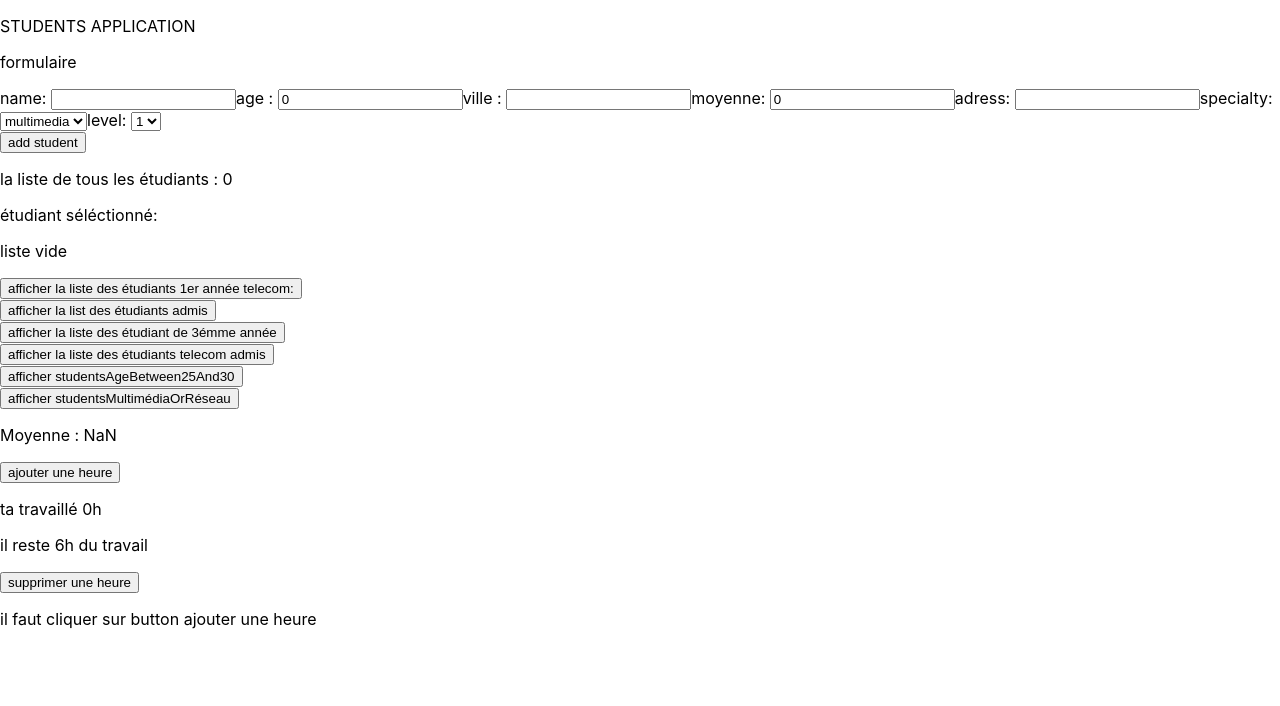
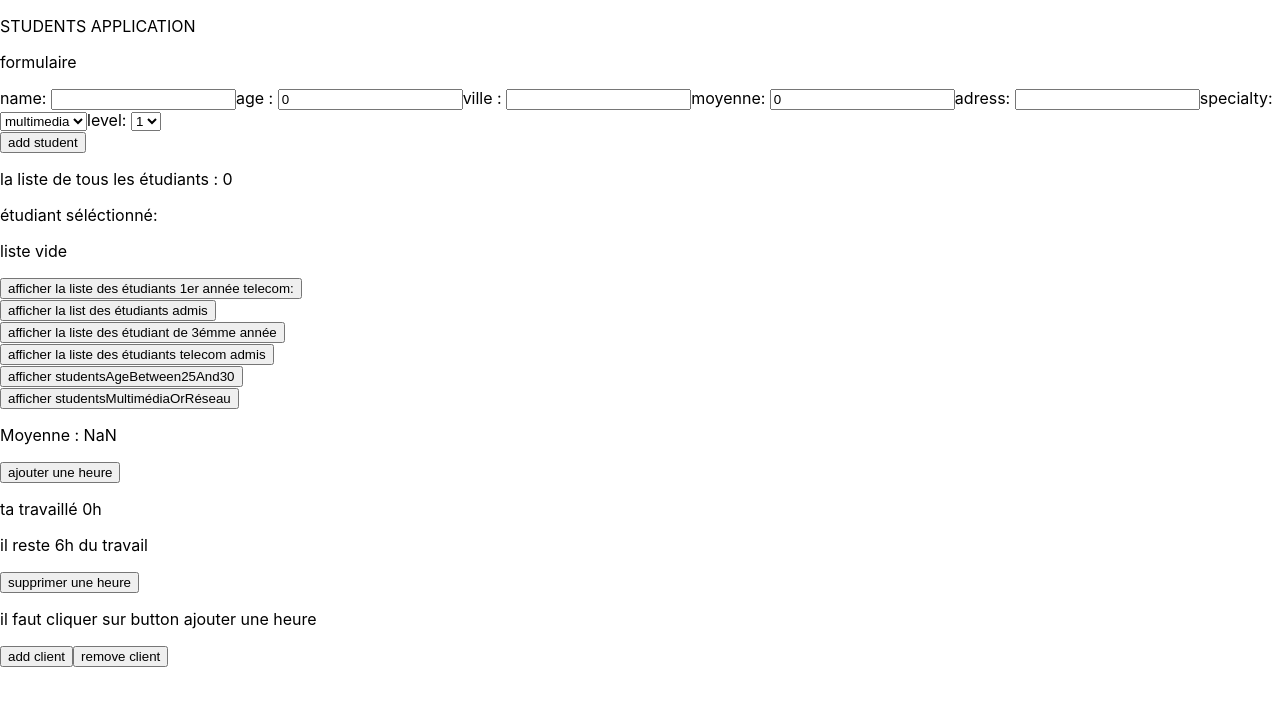
Before and after one commit to Anfel-web/studentReact, a React (Create React App) app: page / in a window 1280 px wide. Shown: the top 706 px of the page. Built offline with nearby package versions, Linux system fonts and the light colour scheme.

Commit message:
Button (#9)
* button

* button

* GenericButton

* GenericButton

* GenerciButton

* GenericButton

* GenericButton

* GenericButton

Co-authored-by: anfels <anfel.selmi15@gmail.com>

```diff
--- /dev/null
+++ b/src/components/GenericButton.jsx
@@ -0,0 +1,7 @@
+import React from "react";
+const GenericButton = (props) => {
+  return (
+    <button >{props.label}</button>
+  )
+}
+export default GenericButton;
--- a/src/components/Students.jsx
+++ b/src/components/Students.jsx
@@ -3,8 +3,9 @@ import StudentsList from '../components/StudentsList';
 import studentsWithStatus from '../functions/studentsWithStatus';
 import StudentsTimeTable from "../components/StudentsTimeTable";
 import GenericList from "./GenericList";
+import GenericButton from "./GenericButton";
 
-const Students = (props) => {
+const Students = () => {
     const [buttonAddTitle, setButtonAddTitle] = useState("add student");
     const [name, setName] = useState("");
     const [age, setAge] = useState(0);
@@ -62,12 +63,14 @@ const Students = (props) => {
             <StudentsList listStudentsWithStatus={listStudentsWithStatus} deleteStudent={deleteStudent} />
             <GenericList students={telecomStudentsLevel1} label="la liste des étudiants 1er année telecom:" />
             <GenericList students={studentsAdmis} label="la list des étudiants admis" />
-            <GenericList students={studentsWithLevel3}  label="la liste des étudiant de 3émme année" />
-            <GenericList students={telecomStudentsAdmis}  label="la liste des étudiants telecom admis" />
-            <GenericList students={studentsAgeBetween25And30}  label="studentsAgeBetween25And30" />
-            <GenericList students={studentsMultimédiaOrRéseau}  label="studentsMultimédiaOrRéseau" />
+            <GenericList students={studentsWithLevel3} label="la liste des étudiant de 3émme année" />
+            <GenericList students={telecomStudentsAdmis} label="la liste des étudiants telecom admis" />
+            <GenericList students={studentsAgeBetween25And30} label="studentsAgeBetween25And30" />
+            <GenericList students={studentsMultimédiaOrRéseau} label="studentsMultimédiaOrRéseau" />
             <p>Moyenne  : {moy}</p>
             <StudentsTimeTable />
+            <GenericButton label="add client" />
+            <GenericButton label="remove client" />
         </div >
     )
 }
--- a/src/components/StudentsTimeTable.jsx
+++ b/src/components/StudentsTimeTable.jsx
@@ -10,7 +10,6 @@ const StudentsTimeTable = () => {
             <button
                 onClick=
                 {() => {
-                    // condition
                     if (hours < 6) {
                         setHours(precHours => precHours + 1)
                         setIsMin(false)
@@ -36,8 +35,3 @@ const StudentsTimeTable = () => {
     );
 }
 export default StudentsTimeTable;
-
-// si hours === 0 cliquer sur le button afficher "il faut cliquer sur button ajouter une heure"
-// metnajmich tna9is e9el men 0 w metnajmich tzid akther men 6
-// ki tzid akther men 6 taffichi "tu peut ajouter 6maximum"
-// ki tzid tna9Ed akther men 0 taffichi "tu peut supprimer maximum 0"
```
Also changed, not shown: src/components/GenericList.jsx (+3 -8 lines).
